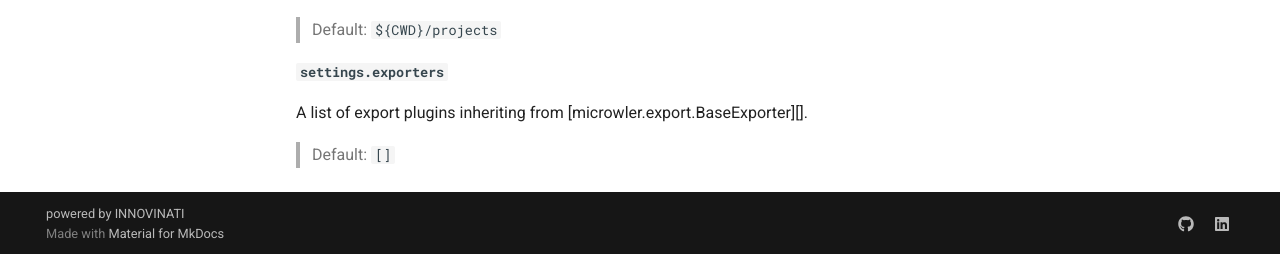
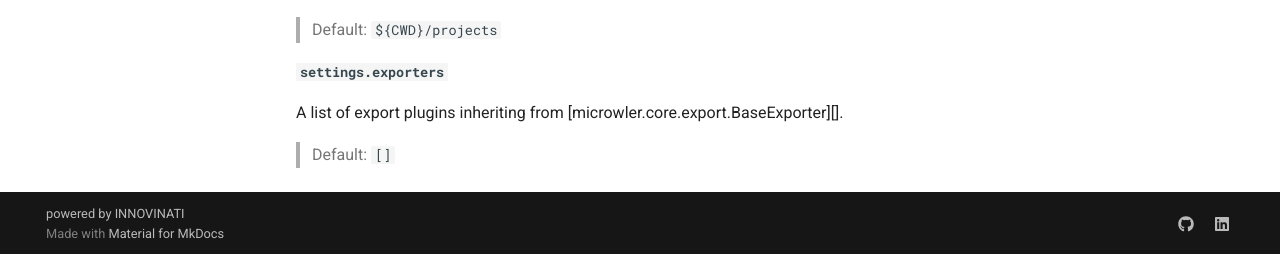
Before and after one commit to INNOVINATI/microwler, an MkDocs documentation site: the page built from docs/configuration.md, in a window 1280 px wide and 900 px high, scrolled down 743 px. Shown: the part 643-897 px from the top of the window. Built offline with MkDocs 1.6.1 and Material for MkDocs 9.7.7, drawn with Linux system fonts in a browser that asks for light colours; comment, search, counter and statistics services are not loaded.

Commit message:
Integrate new package structure in docs

```diff
--- a/docs/configuration.md
+++ b/docs/configuration.md
@@ -2,7 +2,7 @@
 Per default, the crawler will visit every qualified link it can find at retrieve the corresponding page content.
 Of course, you can customize and extend this behaviour.
 
-::: microwler.crawler.Crawler
+::: microwler.core.crawler.Crawler
     rendering:
       show_root_heading: true
 
@@ -43,5 +43,5 @@
 > Default: `${CWD}/projects`
 
 #### `settings.exporters`
-A list of export plugins inheriting from [microwler.export.BaseExporter][].
+A list of export plugins inheriting from [microwler.core.export.BaseExporter][].
 > Default: `[]`
--- a/microwler/__init__.py
+++ b/microwler/__init__.py
@@ -13,8 +13,14 @@
    See the License for the specific language governing permissions and
    limitations under the License.
 """
+import os
+
 from microwler.core.crawler import Crawler
 
 import logging.config
 
+from microwler.utils import PROJECT_FOLDER
+
 logging.basicConfig(level=logging.INFO, format='[%(levelname)s] %(asctime)s %(message)s', datefmt='%Y-%m-%d %H:%M:%S')
+
+os.makedirs(PROJECT_FOLDER, exist_ok=True)
```
Also changed, not shown: docs/exporting.md (+5 -5 lines), docs/faq.md (+2 -2 lines), docs/getting-started.md (+1 -1 lines), docs/scraping.md (+2 -2 lines).
